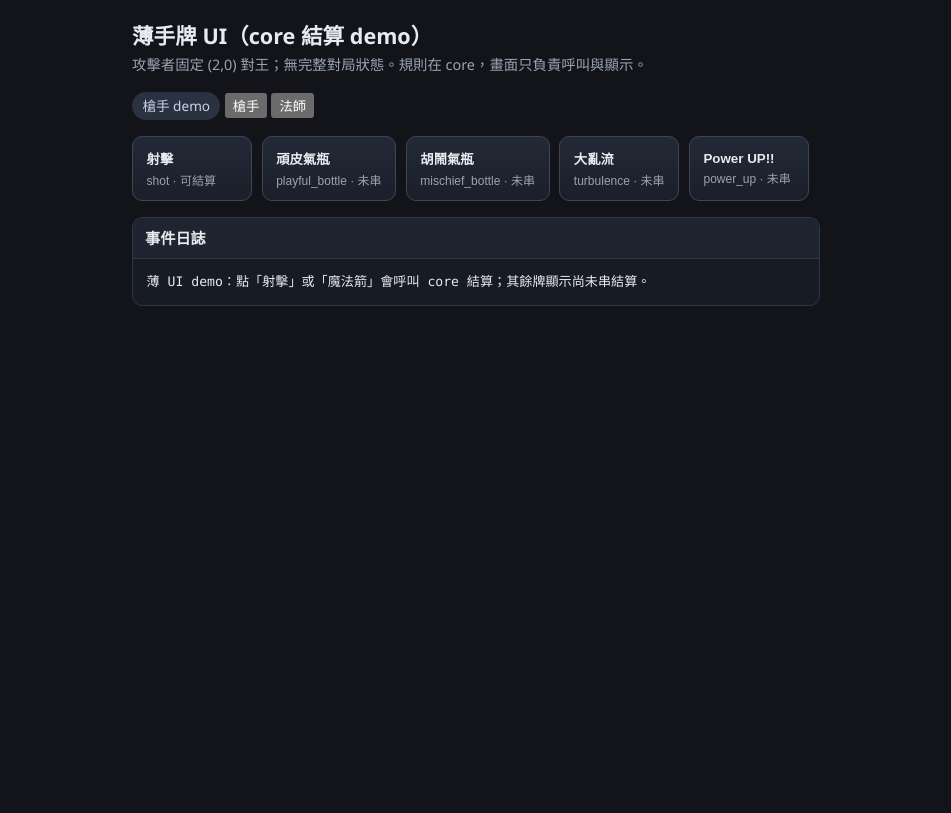
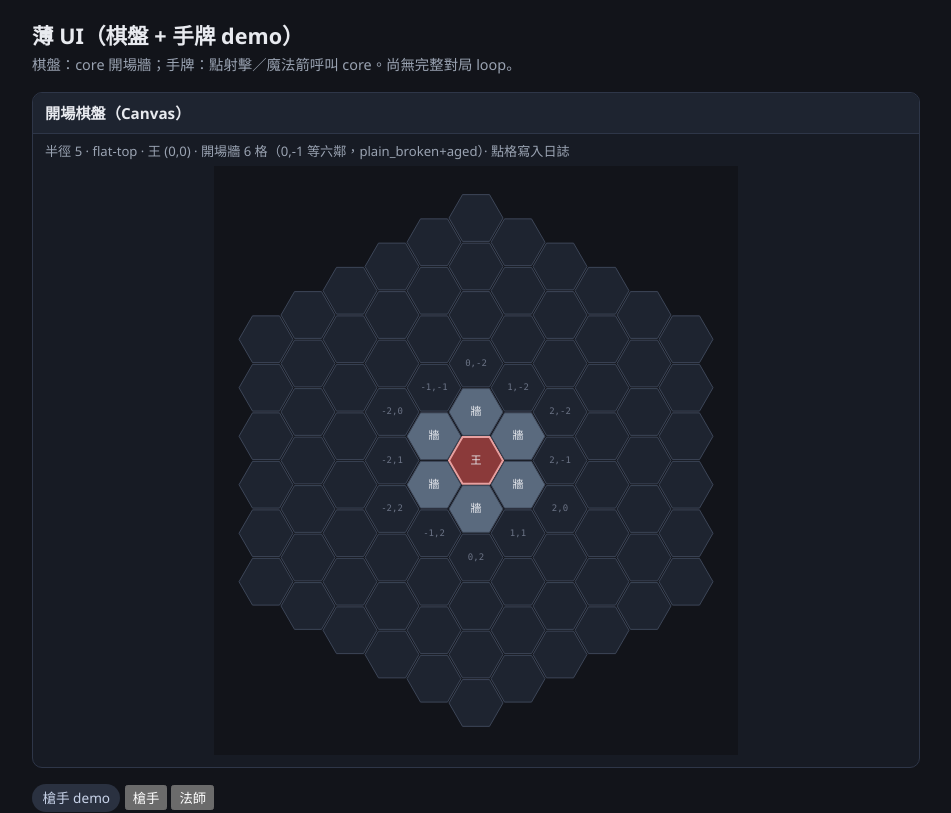
Before and after one commit to DaDAYAga/webGameProject_1, a React (Vite) app in the folder ui/: page / in a window 1280 px wide. Shown: the top 813 px of the page, without its empty margins (164-1115 px from the left). Built offline with nearby package versions, Linux system fonts and the light colour scheme.

Commit message:
ui: hex board canvas from core board

```diff
--- a/ui/src/App.tsx
+++ b/ui/src/App.tsx
@@ -1,8 +1,9 @@
 /**
  * 學習筆記：
- * 1) React 元件 = 畫面上一塊（手牌、日誌）；狀態用 useState。
+ * 1) React 元件 = 畫面上一塊（棋盤、手牌、日誌）；狀態用 useState。
  * 2) 點牌 = 呼叫已寫好的 core 純函式（resolveGunnerShot / resolveMagicArrow）。
- * 3) UI 不算規則：傷害／事件皆由 core 回傳，這裡只顯示文字。
+ * 3) 點棋盤格 = 只記 axial 座標（尚無移動規則）；棋盤資料來自 createOpeningBoard。
+ * 4) UI 不算規則：傷害／事件皆由 core 回傳，這裡只顯示文字。
  */
 import { useMemo, useState } from 'react';
 import {
@@ -16,6 +17,14 @@ import {
   makeMageCard,
   resolveMagicArrow,
 } from '@core/cards/mage/index.js';
+import {
+  BOSS_HEX,
+  createOpeningBoard,
+  getTile,
+  hexKey,
+} from '@core/board/index.js';
+import { equals, type Axial } from '@core/hex/index.js';
+import { BoardCanvas } from './BoardCanvas';
 import { Hand, type HandCard } from './Hand';
 
 type DemoClass = 'gunner' | 'mage';
@@ -70,9 +79,12 @@ function formatEvents(events: ReadonlyArray<{ type: string }>): string {
 export function App() {
   const [demo, setDemo] = useState<DemoClass>('gunner');
   const [log, setLog] = useState<string[]>([
-    '薄 UI demo：點「射擊」或「魔法箭」會呼叫 core 結算；其餘牌顯示尚未串結算。',
+    '薄 UI demo：上方棋盤來自 createOpeningBoard；點「射擊」或「魔法箭」會呼叫 core 結算。',
   ]);
   const [toast, setToast] = useState('');
+
+  // 與 BoardCanvas 同一開場盤，方便點格時描述地形（不重複造規則）
+  const openingBoard = useMemo(() => createOpeningBoard(), []);
 
   const hand = useMemo(
     () => (demo === 'gunner' ? buildGunnerHand() : buildMageHand()),
@@ -81,6 +93,18 @@ export function App() {
 
   function pushLog(line: string) {
     setLog((prev) => [...prev, line]);
+  }
+
+  function onHexClick(hex: Axial) {
+    const tile = getTile(openingBoard, hex);
+    const tileDesc = tile
+      ? `${tile.kind}${tile.aged ? '+aged' : ''}`
+      : equals(hex, BOSS_HEX)
+        ? '王格'
+        : '空格';
+    const line = `【點格】axial=(${hex.q},${hex.r}) key=${hexKey(hex)} → ${tileDesc}`;
+    pushLog(line);
+    setToast(`點到 (${hex.q},${hex.r})：${tileDesc}`);
   }
 
   function onPlay(card: HandCard) {
@@ -121,11 +145,13 @@ export function App() {
   return (
     <div className="app">
       <header>
-        <h1>薄手牌 UI（core 結算 demo）</h1>
+        <h1>薄 UI（棋盤 + 手牌 demo）</h1>
         <p className="muted">
-          攻擊者固定 (2,0) 對王；無完整對局狀態。規則在 core，畫面只負責呼叫與顯示。
+          棋盤：core 開場牆；手牌：點射擊／魔法箭呼叫 core。尚無完整對局 loop。
         </p>
       </header>
+
+      <BoardCanvas onHexClick={onHexClick} />
 
       <div>
         <span className="tab">
--- /dev/null
+++ b/ui/src/BoardCanvas.tsx
@@ -0,0 +1,220 @@
+/**
+ * 學習筆記（六角 Canvas 棋盤）：
+ * 1) 規則在 core：開場牆用 createOpeningBoard；地圖範圍用 DEFAULT_MAP_RADIUS + listMapHexes。
+ * 2) 畫面只負責「axial → 像素」畫六角形；點一下回傳座標給 App 寫進日誌。
+ * 3) 取向：flat-top（平頂）— 參考 Red Blob Games「Hex to pixel」公式。
+ *    為什麼選 flat-top：與常見棋盤示意一致；之後若要 pointy-top 只要改公式常數。
+ *
+ * Red Blob flat-top（size = 中心到頂邊距離）：
+ *   x = size * (3/2 * q)
+ *   y = size * (√3/2 * q + √3 * r)
+ */
+import { useEffect, useMemo, useRef, type MouseEvent } from 'react';
+import {
+  BOSS_HEX,
+  createOpeningBoard,
+  getTile,
+  hexKey,
+  type Board,
+  type Tile,
+} from '@core/board/index.js';
+import { distance, equals, type Axial } from '@core/hex/index.js';
+import {
+  DEFAULT_MAP_RADIUS,
+  listMapHexes,
+} from '@core/enclosure/index.js';
+
+type BoardCanvasProps = {
+  /** 點到一格時呼叫；App 可寫進事件日誌。 */
+  onHexClick?: (hex: Axial) => void;
+};
+
+/** 六角形「中心到頂邊」的像素半徑（flat-top）。 */
+const HEX_SIZE = 28;
+
+/** canvas 內邊距，避免邊緣被裁切。 */
+const PAD = 24;
+
+/** flat-top：axial → 像素（相對原點）。 */
+function axialToPixel(h: Axial, size: number): { x: number; y: number } {
+  const x = size * ((3 / 2) * h.q);
+  const y = size * ((Math.sqrt(3) / 2) * h.q + Math.sqrt(3) * h.r);
+  return { x, y };
+}
+
+/** flat-top：像素 → 最接近的 axial（點擊用）。 */
+function pixelToAxial(px: number, py: number, size: number): Axial {
+  const q = ((2 / 3) * px) / size;
+  const r = ((-1 / 3) * px + (Math.sqrt(3) / 3) * py) / size;
+  return cubeRound(q, r, -q - r);
+}
+
+/** 把浮點立方座標四捨五入回整數格（Red Blob cube_round）。 */
+function cubeRound(fq: number, fr: number, fs: number): Axial {
+  let q = Math.round(fq);
+  let r = Math.round(fr);
+  let s = Math.round(fs);
+  const dq = Math.abs(q - fq);
+  const dr = Math.abs(r - fr);
+  const ds = Math.abs(s - fs);
+  if (dq > dr && dq > ds) q = -r - s;
+  else if (dr > ds) r = -q - s;
+  return { q, r };
+}
+
+/** 平頂六角形的 6 個頂點（相對中心）。 */
+function hexCorners(cx: number, cy: number, size: number): Array<[number, number]> {
+  const pts: Array<[number, number]> = [];
+  for (let i = 0; i < 6; i++) {
+    // flat-top：從 0° 開始（右邊尖），每 60° 一個頂點
+    const angle = (Math.PI / 180) * (60 * i);
+    pts.push([cx + size * Math.cos(angle), cy + size * Math.sin(angle)]);
+  }
+  return pts;
+}
+
+function fillForHex(hex: Axial, board: Board): string {
+  if (equals(hex, BOSS_HEX)) return '#8b3a3a'; // 王：暗紅
+  const tile = getTile(board, hex);
+  if (!tile) return '#1e2430'; // 空格
+  return fillForTile(tile);
+}
+
+function fillForTile(tile: Tile): string {
+  // 開場牆 = plain_broken + aged → 偏灰藍，看得出「已破碎且老化」
+  if (tile.kind === 'plain_broken') {
+    return tile.aged ? '#5a6a7e' : '#4a5568';
+  }
+  if (tile.kind === 'plain' || tile.kind === 'plain_starter') {
+    return tile.aged ? '#6b7c93' : '#7a8aa0';
+  }
+  if (tile.kind === 'punish') return '#6b3a5a';
+  if (tile.kind === 'curse') return '#4a3a6b';
+  if (tile.kind === 'silence') return '#3a4a5a';
+  return '#2a3140';
+}
+
+function strokeForHex(hex: Axial): string {
+  if (equals(hex, BOSS_HEX)) return '#e8a0a0';
+  return '#3d4658';
+}
+
+function labelForHex(hex: Axial, board: Board): string {
+  if (equals(hex, BOSS_HEX)) return '王';
+  const tile = getTile(board, hex);
+  if (!tile) return '';
+  if (tile.kind === 'plain_broken' && tile.aged) return '牆';
+  if (tile.kind === 'plain' && tile.aged) return '牆';
+  return '';
+}
+
+/** 畫一張開場棋盤：半徑 DEFAULT_MAP_RADIUS、王在 (0,0)、六鄰開場牆。 */
+export function BoardCanvas({ onHexClick }: BoardCanvasProps) {
+  const canvasRef = useRef<HTMLCanvasElement | null>(null);
+
+  const board = useMemo(() => createOpeningBoard(), []);
+  const hexes = useMemo(
+    () => listMapHexes({ radius: DEFAULT_MAP_RADIUS }),
+    [],
+  );
+
+  // 預先算畫布尺寸與原點偏移（讓 (0,0) 落在中央）
+  const layout = useMemo(() => {
+    let minX = Infinity;
+    let maxX = -Infinity;
+    let minY = Infinity;
+    let maxY = -Infinity;
+    for (const h of hexes) {
+      const { x, y } = axialToPixel(h, HEX_SIZE);
+      minX = Math.min(minX, x);
+      maxX = Math.max(maxX, x);
+      minY = Math.min(minY, y);
+      maxY = Math.max(maxY, y);
+    }
+    const width = Math.ceil(maxX - minX + HEX_SIZE * 2 + PAD * 2);
+    const height = Math.ceil(maxY - minY + HEX_SIZE * 2 + PAD * 2);
+    const originX = PAD + HEX_SIZE - minX;
+    const originY = PAD + HEX_SIZE - minY;
+    return { width, height, originX, originY };
+  }, [hexes]);
+
+  useEffect(() => {
+    const canvas = canvasRef.current;
+    if (!canvas) return;
+    const ctx = canvas.getContext('2d');
+    if (!ctx) return;
+
+    ctx.clearRect(0, 0, layout.width, layout.height);
+
+    for (const h of hexes) {
+      const { x, y } = axialToPixel(h, HEX_SIZE);
+      const cx = layout.originX + x;
+      const cy = layout.originY + y;
+      const corners = hexCorners(cx, cy, HEX_SIZE - 1);
+
+      ctx.beginPath();
+      ctx.moveTo(corners[0][0], corners[0][1]);
+      for (let i = 1; i < corners.length; i++) {
+        ctx.lineTo(corners[i][0], corners[i][1]);
+      }
+      ctx.closePath();
+      ctx.fillStyle = fillForHex(h, board);
+      ctx.fill();
+      ctx.strokeStyle = strokeForHex(h);
+      ctx.lineWidth = equals(h, BOSS_HEX) ? 2 : 1;
+      ctx.stroke();
+
+      const label = labelForHex(h, board);
+      if (label) {
+        ctx.fillStyle = '#e8eaef';
+        ctx.font = '11px "Segoe UI", "Noto Sans TC", sans-serif';
+        ctx.textAlign = 'center';
+        ctx.textBaseline = 'middle';
+        ctx.fillText(label, cx, cy);
+      } else if (distance(h, BOSS_HEX) <= 2) {
+        // 近中心空格標座標，方便對照學習（外圈省略以免雜亂）
+        ctx.fillStyle = '#6b7385';
+        ctx.font = '9px ui-monospace, Consolas, monospace';
+        ctx.textAlign = 'center';
+        ctx.textBaseline = 'middle';
+        ctx.fillText(`${h.q},${h.r}`, cx, cy);
+      }
+    }
+  }, [board, hexes, layout]);
+
+  function handleClick(e: MouseEvent<HTMLCanvasElement>) {
+    const canvas = canvasRef.current;
+    if (!canvas || !onHexClick) return;
+    const rect = canvas.getBoundingClientRect();
+    // 把滑鼠座標轉成 canvas 像素（考慮 CSS 縮放）
+    const scaleX = canvas.width / rect.width;
+    const scaleY = canvas.height / rect.height;
+    const px = (e.clientX - rect.left) * scaleX - layout.originX;
+    const py = (e.clientY - rect.top) * scaleY - layout.originY;
+    const hex = pixelToAxial(px, py, HEX_SIZE);
+    // 只接受圖內格
+    if (distance(hex, BOSS_HEX) > DEFAULT_MAP_RADIUS) return;
+    onHexClick(hex);
+  }
+
+  const wallCount = board.tiles.size;
+
+  return (
+    <section className="board-panel" aria-label="六角棋盤">
+      <h2>開場棋盤（Canvas）</h2>
+      <p className="muted board-hint">
+        半徑 {DEFAULT_MAP_RADIUS} · flat-top · 王 (0,0) · 開場牆 {wallCount} 格（
+        {hexKey({ q: 0, r: -1 })} 等六鄰，plain_broken+aged）· 點格寫入日誌
+      </p>
+      <canvas
+        ref={canvasRef}
+        className="board-canvas"
+        width={layout.width}
+        height={layout.height}
+        onClick={handleClick}
+        role="img"
+        aria-label={`六角地圖半徑 ${DEFAULT_MAP_RADIUS}，王在中央`}
+      />
+    </section>
+  );
+}
--- a/ui/src/styles.css
+++ b/ui/src/styles.css
@@ -20,7 +20,7 @@ body {
 }
 
 .app {
-  max-width: 720px;
+  max-width: 920px;
   margin: 0 auto;
   padding: 1.25rem 1rem 2rem;
   display: flex;
@@ -139,3 +139,34 @@ header h1 {
 .log .empty {
   color: #6b7385;
 }
+
+
+.board-panel {
+  border: 1px solid #2e3648;
+  border-radius: 10px;
+  background: #171b24;
+  overflow: hidden;
+  padding-bottom: 0.75rem;
+}
+
+.board-panel h2 {
+  margin: 0;
+  padding: 0.55rem 0.75rem;
+  font-size: 0.95rem;
+  background: #1e2430;
+  border-bottom: 1px solid #2e3648;
+}
+
+.board-hint {
+  margin: 0.5rem 0.75rem 0.35rem;
+  font-size: 0.82rem;
+}
+
+.board-canvas {
+  display: block;
+  margin: 0 auto;
+  max-width: 100%;
+  height: auto;
+  cursor: crosshair;
+  background: #12141a;
+}
```
Also changed, not shown: 2 other files (tests, documents, lock files or other folders).
